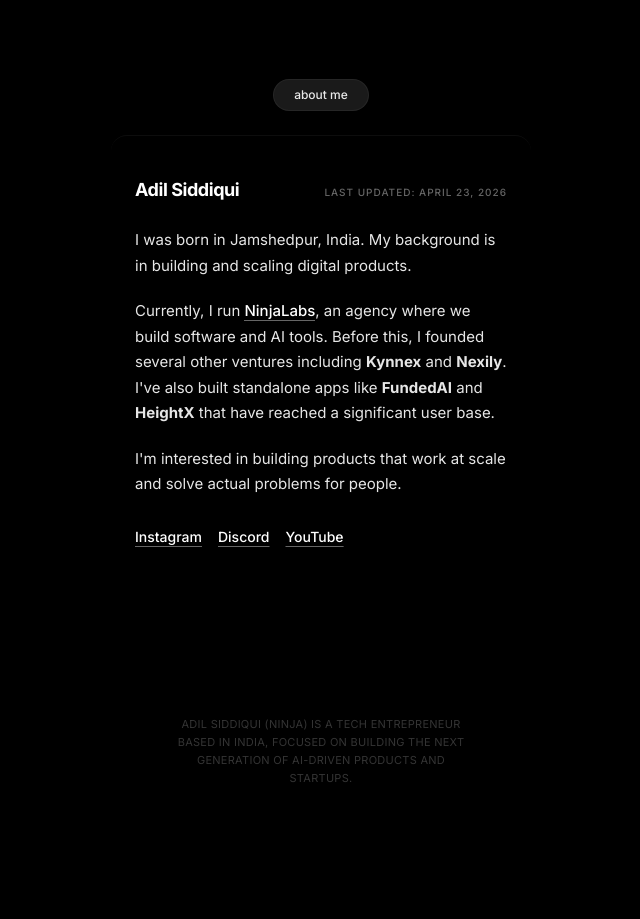
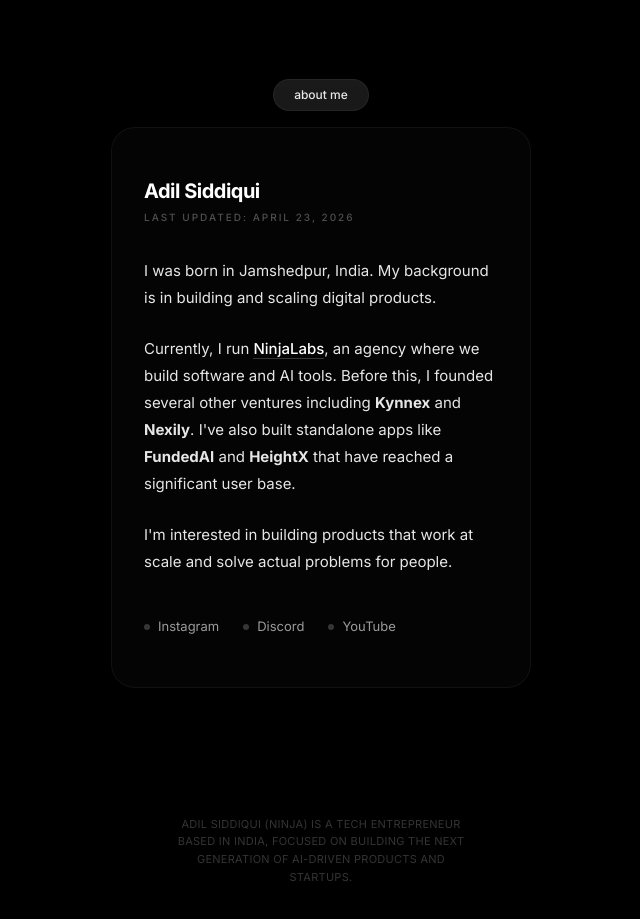
Before and after one commit to Ninja-69/portfolionew, a React (Vite) app: page / in a window 1280 px wide. Shown: the part 1088-2007 px from the top of the page, without its empty margins (319-959 px from the left). Built offline with nearby package versions, Linux system fonts and the light colour scheme; a web font is replaced by a local one.

Commit message:
Polish AboutSection with premium card-style background and defined border

```diff
--- a/components/AboutSection.tsx
+++ b/components/AboutSection.tsx
@@ -2,30 +2,39 @@
 
 export const AboutSection: React.FC = () => {
   return (
-    <section id="about" className="w-full max-w-[420px] px-6 py-10 text-left border-t border-white/5 mt-2 bg-black/40 backdrop-blur-sm rounded-2xl mb-20 shadow-2xl">
-      <div className="flex flex-col gap-6">
-        <div className="flex justify-between items-baseline">
-          <h2 className="text-[18px] font-bold text-white tracking-tight">Adil Siddiqui</h2>
-          <span className="text-[10px] text-white/40 uppercase tracking-widest font-medium">Last updated: April 23, 2026</span>
+    <section id="about" className="w-full max-w-[420px] px-8 py-12 text-left bg-[#050505]/90 backdrop-blur-md border border-white/5 rounded-[24px] mb-20 shadow-[0_20px_50px_rgba(0,0,0,0.5)]">
+      <div className="flex flex-col gap-8">
+        <div className="flex flex-col gap-1">
+          <h2 className="text-[20px] font-bold text-white tracking-tight">Adil Siddiqui</h2>
+          <span className="text-[10px] text-white/30 uppercase tracking-[0.2em] font-medium">Last updated: April 23, 2026</span>
         </div>
 
-        <div className="flex flex-col gap-5 text-[15px] leading-[1.7] text-white font-normal">
-          <p className="text-white/90">
+        <div className="flex flex-col gap-6 text-[15px] leading-[1.8] text-white/90 font-normal">
+          <p>
             I was born in Jamshedpur, India. My background is in building and scaling digital products.
           </p>
 
-          <p className="text-white/90">
-            Currently, I run <a href="https://www.ninjalabs.in/" target="_blank" rel="noopener noreferrer" className="text-white border-b border-white/40 hover:border-white transition-colors font-medium">NinjaLabs</a>, an agency where we build software and AI tools. Before this, I founded several other ventures including <strong>Kynnex</strong> and <strong>Nexily</strong>. I've also built standalone apps like <strong>FundedAI</strong> and <strong>HeightX</strong> that have reached a significant user base.
+          <p>
+            Currently, I run <a href="https://www.ninjalabs.in/" target="_blank" rel="noopener noreferrer" className="text-white border-b border-white/20 hover:border-white transition-colors font-medium">NinjaLabs</a>, an agency where we build software and AI tools. Before this, I founded several other ventures including <strong>Kynnex</strong> and <strong>Nexily</strong>. I've also built standalone apps like <strong>FundedAI</strong> and <strong>HeightX</strong> that have reached a significant user base.
           </p>
 
-          <p className="text-white/90">
+          <p>
             I'm interested in building products that work at scale and solve actual problems for people.
           </p>
 
-          <div className="pt-2 text-[14px] flex flex-wrap gap-4">
-            <a href="https://instagram.com/ninjaxhustlerr" target="_blank" rel="noopener noreferrer" className="text-white hover:opacity-70 underline underline-offset-4 decoration-white/40 transition-all font-medium">Instagram</a>
-            <a href="https://discord.gg/ninja" target="_blank" rel="noopener noreferrer" className="text-white hover:opacity-70 underline underline-offset-4 decoration-white/40 transition-all font-medium">Discord</a>
-            <a href="https://youtube.com/@ninjaxhustlerr" target="_blank" rel="noopener noreferrer" className="text-white hover:opacity-70 underline underline-offset-4 decoration-white/40 transition-all font-medium">YouTube</a>
+          <div className="pt-4 flex flex-row flex-wrap gap-x-6 gap-y-3">
+            <a href="https://instagram.com/ninjaxhustlerr" target="_blank" rel="noopener noreferrer" className="text-[13px] text-white/60 hover:text-white transition-colors flex items-center gap-2">
+              <span className="w-1.5 h-1.5 rounded-full bg-white/20"></span>
+              Instagram
+            </a>
+            <a href="https://discord.gg/ninja" target="_blank" rel="noopener noreferrer" className="text-[13px] text-white/60 hover:text-white transition-colors flex items-center gap-2">
+              <span className="w-1.5 h-1.5 rounded-full bg-white/20"></span>
+              Discord
+            </a>
+            <a href="https://youtube.com/@ninjaxhustlerr" target="_blank" rel="noopener noreferrer" className="text-[13px] text-white/60 hover:text-white transition-colors flex items-center gap-2">
+              <span className="w-1.5 h-1.5 rounded-full bg-white/20"></span>
+              YouTube
+            </a>
           </div>
         </div>
       </div>
```
